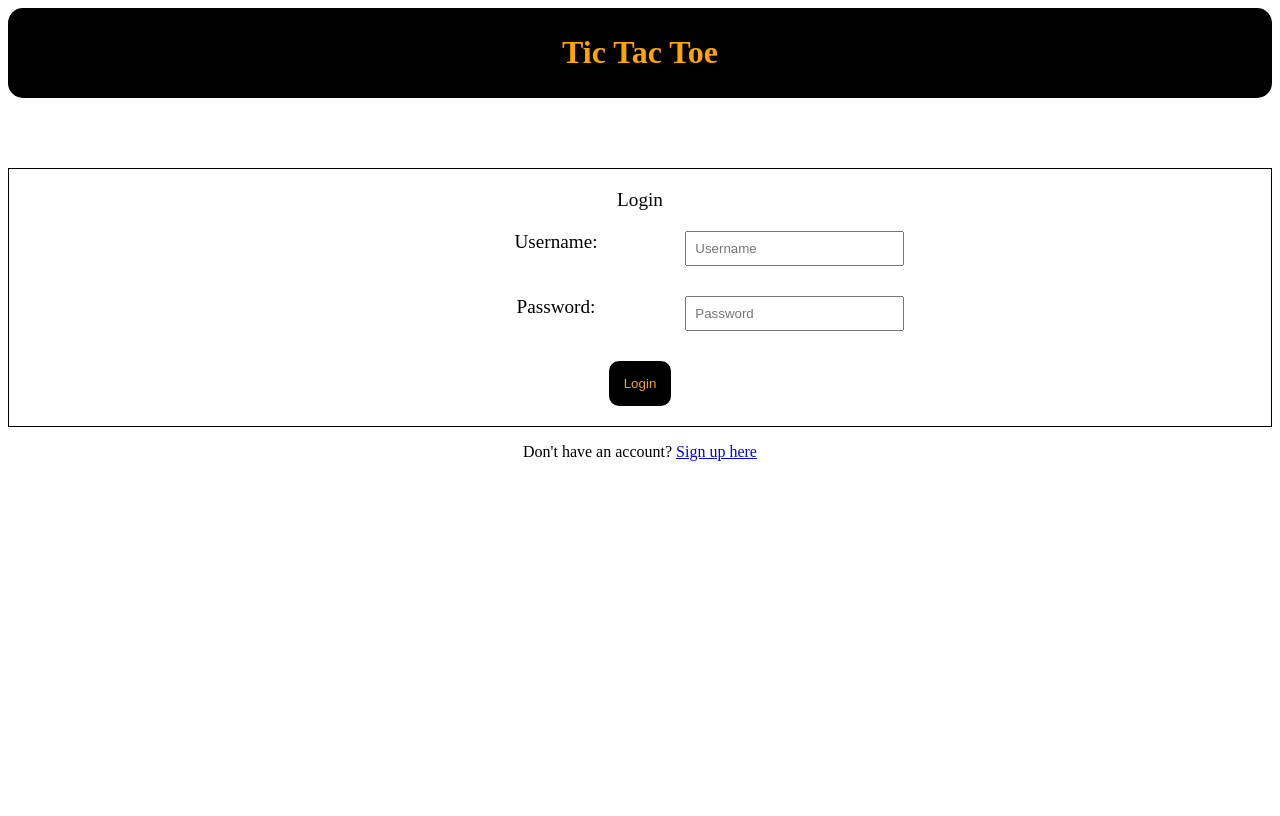
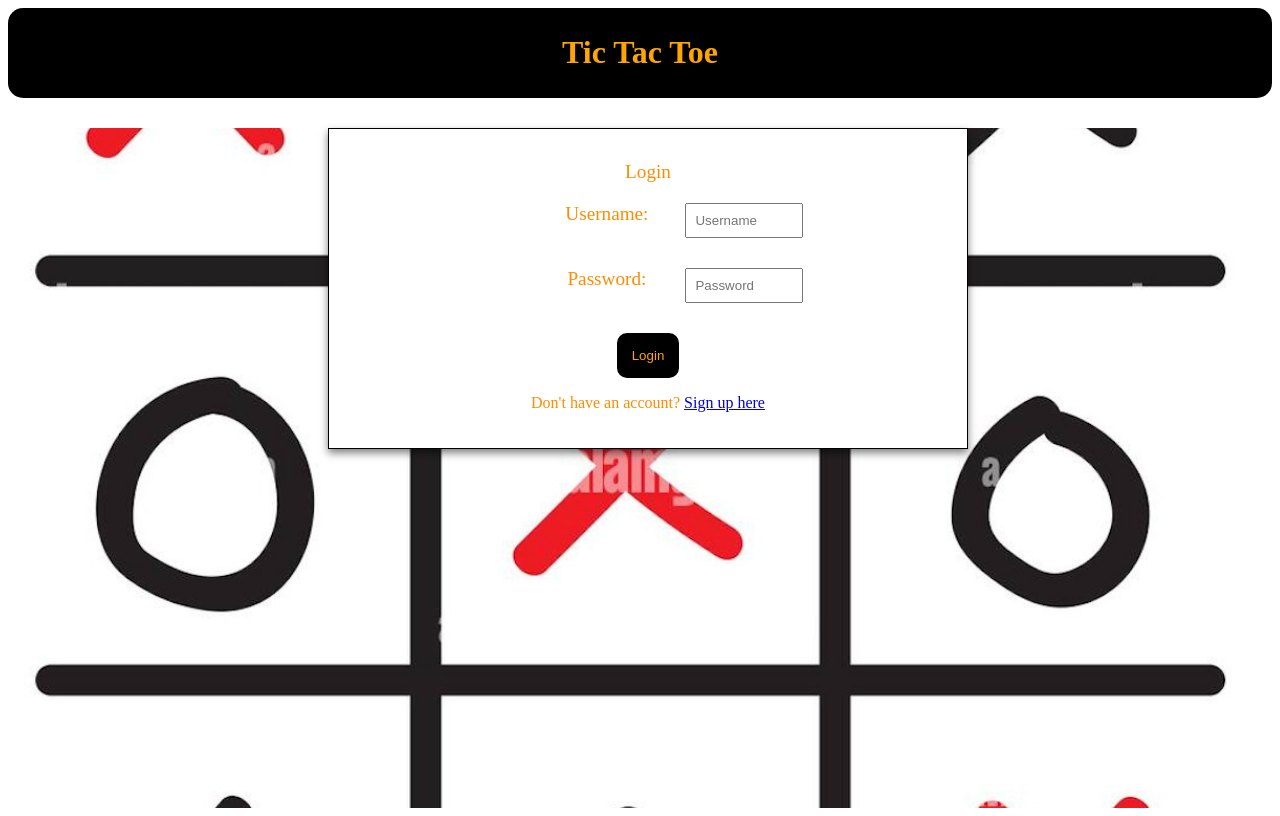
Before and after one commit to DuaRuben/TicTacToeMuliplayer, a React (Create React App) app in the folder client/: page / in a window 1280 px wide. Built offline with nearby package versions, Linux system fonts and the light colour scheme.

Commit message:
Changes to Css of Signup and Login

```diff
--- a/client/src/components/Form.css
+++ b/client/src/components/Form.css
@@ -1,6 +1,10 @@
 .form{
     border: 1px solid black;
     padding: 20px;
+    padding-top: 5%;
+    box-shadow: 0 4px 8px rgba(0, 0, 0, 0.5);
+    color:darkorange;
+    background: white;
 }
 .label{
     margin-bottom: 8px;
@@ -30,3 +34,15 @@
     border: none;
     border-radius: 10px;
 }
+.form-div{
+    margin-top: 30px;
+    width: 50%;
+    margin-left: 25%;
+}
+.background{
+    background-image: url('/public/tictactoe.jpeg');
+    height:85vh;
+    width:100vw;
+    background-size: cover;
+    background-position: center;
+}
--- a/client/src/components/Header.css
+++ b/client/src/components/Header.css
@@ -2,7 +2,6 @@
     background-color: black;
     border-radius: 15px;
     padding: 5px;
-    margin-bottom: 70px;
 }
 .heading{
     color: orange;
--- a/client/src/components/Login.js
+++ b/client/src/components/Login.js
@@ -7,8 +7,10 @@
     const[password,setPassword] = useState(null);
     const login = () => {};
   return (
-    <div>
+    <div className = "background">
+        <div className="form-div">
         <form className ="form">
+
             <div className = "title">
                 <label className = "label"> Login </label>
             </div>
@@ -17,14 +19,18 @@
             <label className = "label"> Username: </label>
             <input className = "input" placeholder = "Username" onChange = {(event)=> setUsername(event.target.value)}/>
             </div>
+
             <div className ="input-container">
             <label className = "label"> Password: </label>
             <input className = "input" placeholder = "Password" onChange = {(event)=> setPassword(event.target.value)}/>
             </div>
-        <button onClick ={login} className = "button"> Login </button>
+
+            <button className = "button" onClick ={login}> Login </button>
+            <p>Don't have an account? <Link to="/signup">Sign up here</Link></p>
         </form>
-    <p>Don't have an account? <Link to="/signup">Sign up here</Link></p>
         </div>
+    </div>
+
   )
 }
 
--- a/client/src/components/SignUp.js
+++ b/client/src/components/SignUp.js
@@ -6,8 +6,9 @@
     const [user,setUser] = useState(null);
     const signUp = () => {};
   return (
-    <div>
+    <div className ="form-div">
         <form className = "form">
+
             <div className = "title">
             <label className = "label"> Sign Up </label>
             </div>
@@ -33,8 +34,8 @@
             </div>
 
             <button className = "button" onClick ={signUp}> SignUp </button>
+            <p><Link to="/">Back</Link></p>
         </form>
-        <p><Link to="/">Back</Link></p>
     </div>
   )
 }
```
Also changed, not shown: client/public/tictactoe.jpeg (added), 1 other file (tests, documents, lock files or other folders). Lines whose indentation alone changed are shown as unchanged.
